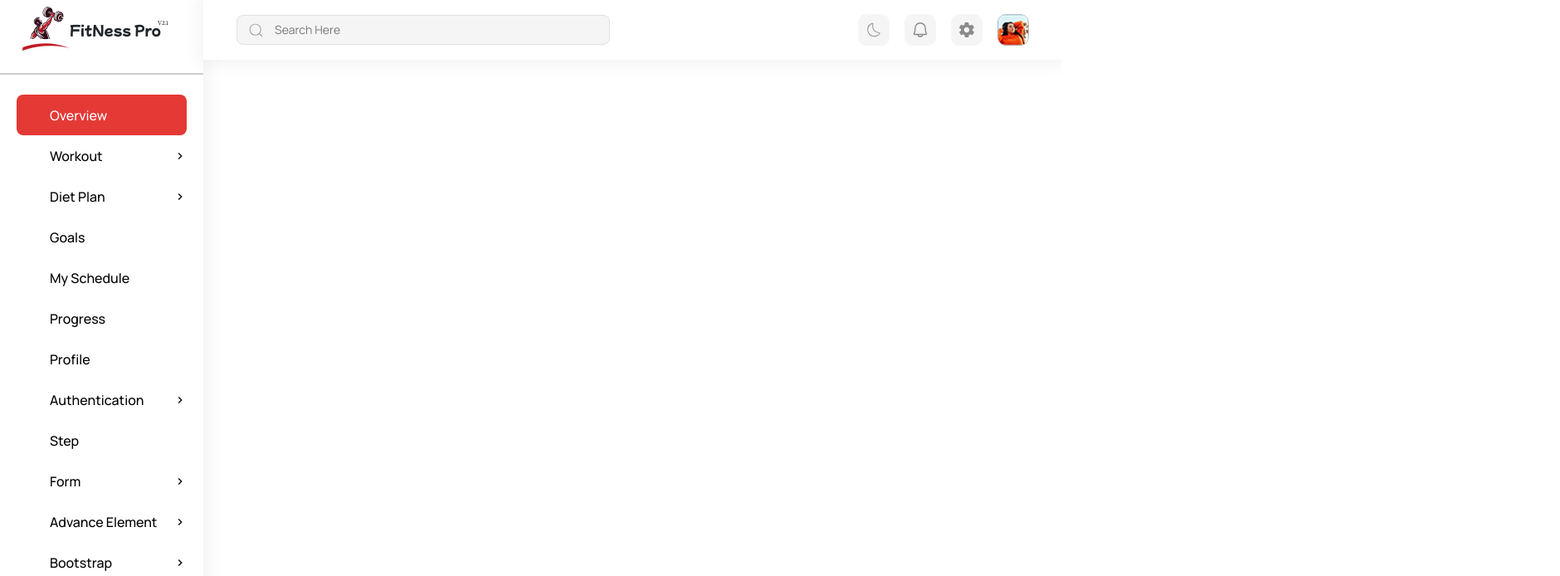
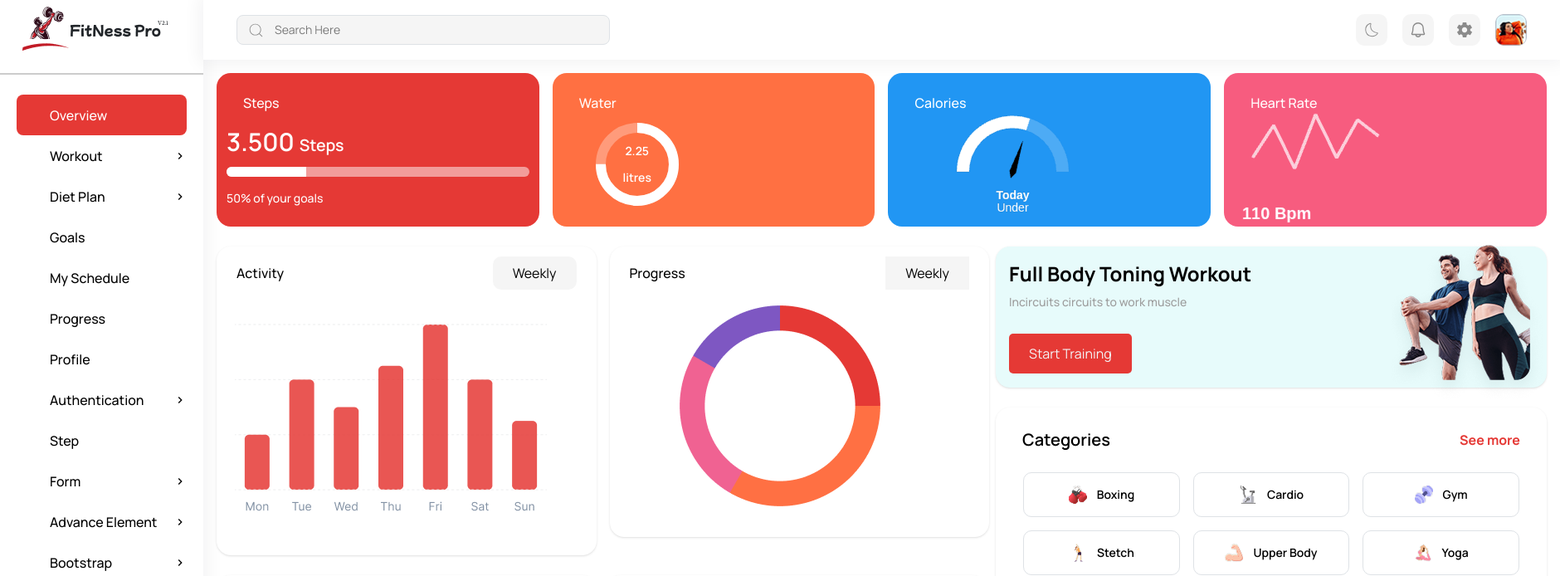
Before and after one commit to chiamakauyanna/dashboard_UI, a React (Vite) app in the folder fitness_platform/: page / in a window 1280 px wide. Shown: the top 694 px of the page at 83% size, 1880 px wide, since content can reach past the window. Built offline with nearby package versions, Linux system fonts and the light colour scheme.

Commit message:
Adjusted stylings

```diff
--- a/fitness_platform/src/App.jsx
+++ b/fitness_platform/src/App.jsx
@@ -10,7 +10,7 @@ function App() {
     <Router>
       <Routes>
         <Route path="/" element={<ProjectLayout />}>
-          <Route path="/overview" element={<Overview />} />
+          <Route path="/" element={<Overview />} />
           <Route path="/profile" element={<Profile />} />
           <Route path="/progress" element={<Progress />} />
           <Route path="/diet_detail" element={<DietDetail />} />
```
